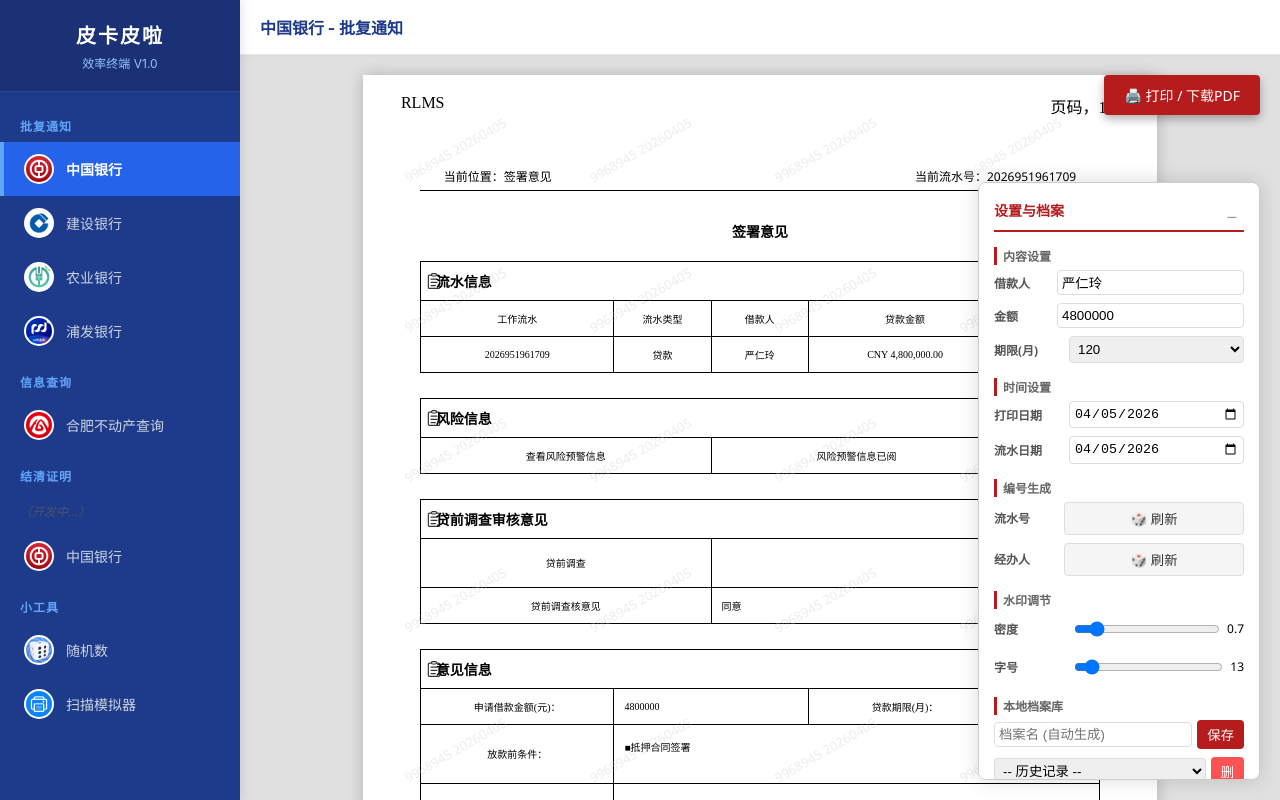
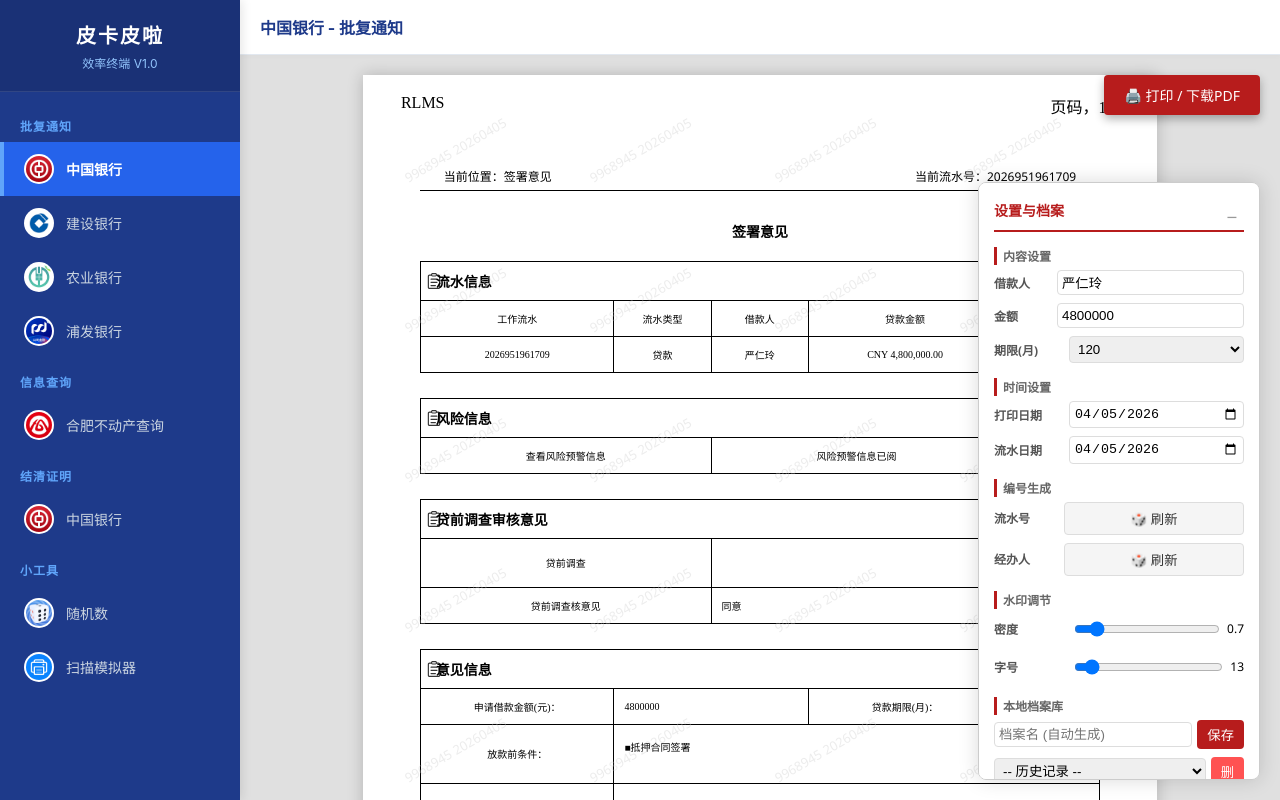
Before and after one commit to pet3rfly/jrpf, a plain HTML site: page index.html in a window 1280 px wide. Drawn offline with Linux system fonts and the light colour scheme.

Commit message:
更新 index.html

```diff
--- a/index.html
+++ b/index.html
@@ -177,7 +177,6 @@
             </a>
 
             <div class="menu-group-title">结清证明</div>
-            <div class="menu-empty">（开发中...）</div>
 <a class="menu-item" href="pages/zhjq.html" target="main_frame" onclick="setActive(this, '中国银行 - 结清证明')">
     <img src="images/中行logo.png" class="menu-icon" alt="中行" onerror="fallbackIcon(this)">
     <span>中国银行</span>
```
